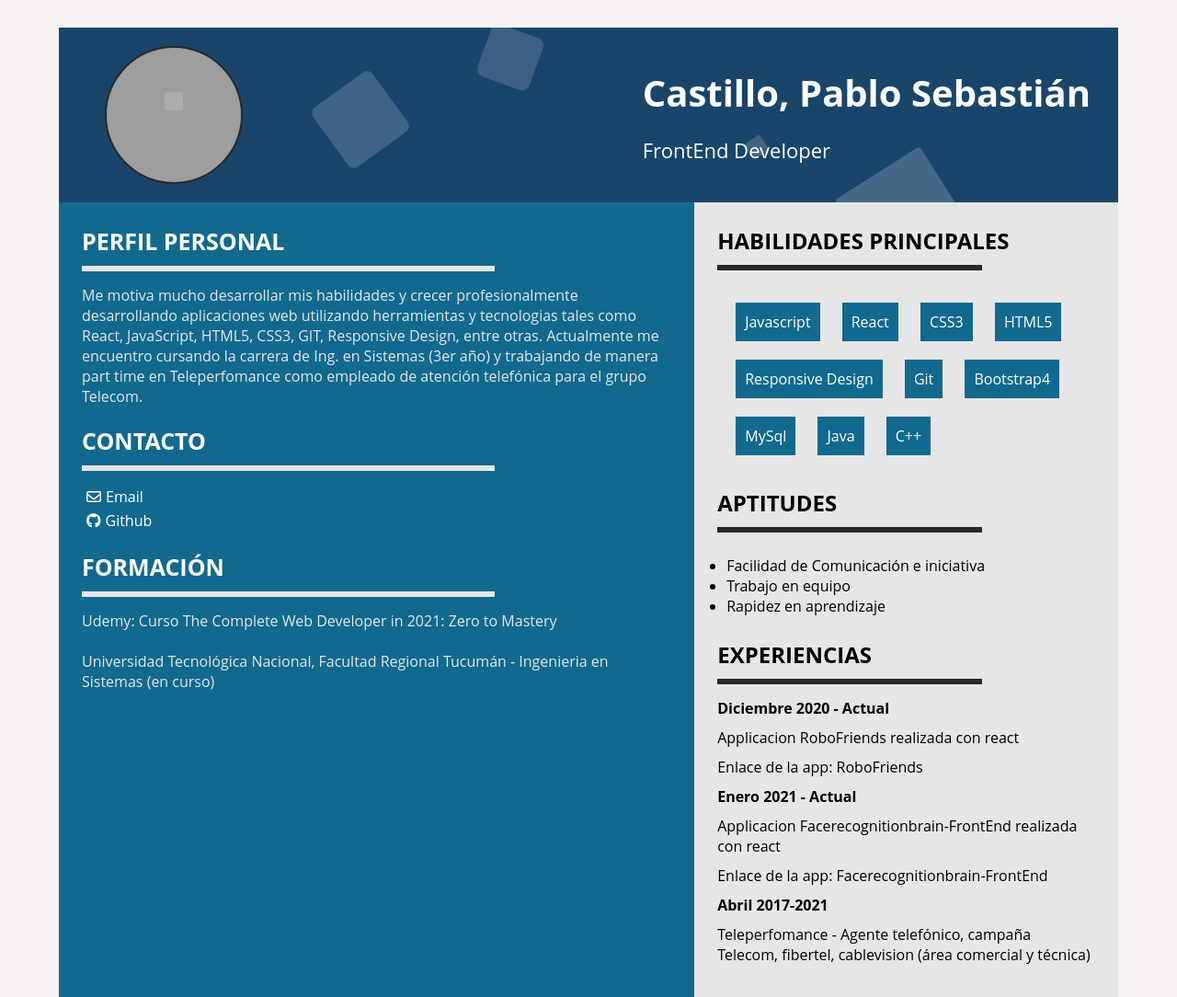
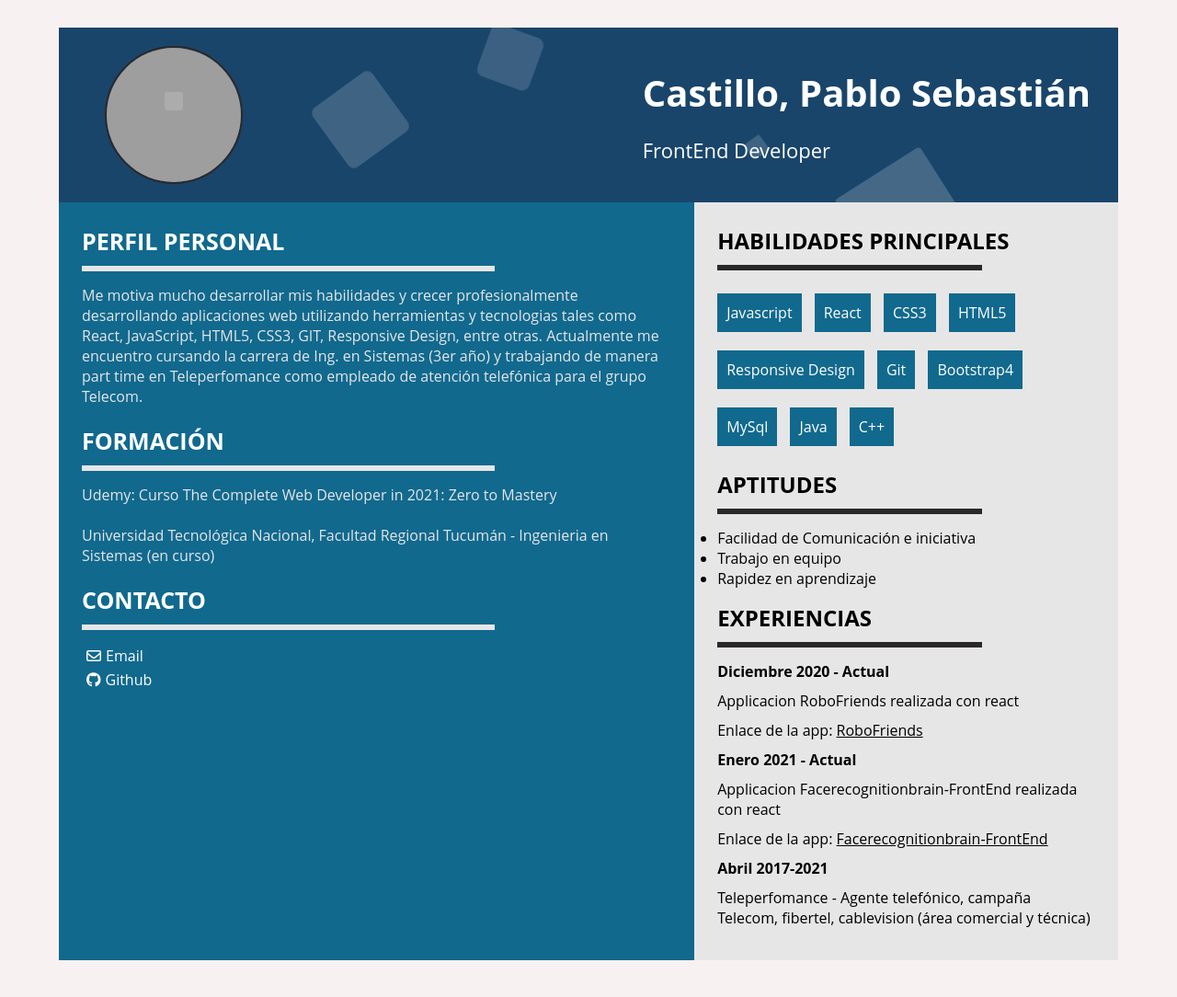
Before and after one commit to psc88/curriculum, a website: page index.html in a window 1280 px wide. Shown: the whole page at 92% size. After the commit the page ends 1044 px from the top, so only its background shows below. Drawn offline with Linux system fonts and the light colour scheme; grey boxes are pictures that could not be loaded.

Commit message:
Arreglando detalles de margenes

```diff
--- a/css/curriculum.css
+++ b/css/curriculum.css
@@ -233,14 +233,14 @@ a {
 .main .right-block .skills li {
     display: inline-block;
     padding: 10px;
-    margin: 10px;
+    margin: 10px 10px 10px 0;
     background-color: #11698e;
     color: #fff;
 }
 
 .main .right-block ul {
     margin-bottom: 15px;
-    padding: 10px;
+    padding: 0px;
 }
 
 .main .right-block h3 {
@@ -254,10 +254,13 @@ a {
 
 .main .right-block article a {
     color: black;
+    text-decoration-line: underline;
 }
 
 .main .right-block article a:hover{
     color: red;
+    text-decoration-line: none;
+    font-size: 20px;
 }
 
 /*---- ------ Media Queries (par una pantalla mas chica) ------ ------*/
@@ -265,6 +268,9 @@ a {
 @media screen and (max-width: 800px) {
     .container {
         width: 100%;
+    }
+    header {
+        padding: 0;
     }
     header .container {
         padding: 5px;
--- a/index.html
+++ b/index.html
@@ -44,16 +44,16 @@
                         para el grupo Telecom.</p>
                 </article>
                 <article class="training">
+                    <h2>FORMACIÓN</h2>
+                    <hr>
+                    <p>Udemy: Curso The Complete Web Developer in 2021: Zero to Mastery </p><br>
+                    <p>Universidad Tecnológica Nacional, Facultad Regional Tucumán - Ingenieria en Sistemas (en curso)</p>
+                </article>
+                <article class="training">
                     <h2>CONTACTO</h2>
                     <hr>
                     <a href="mailto:psc88sdrd@gmail.com"><i class="far fa-envelope"></i>Email</a><br>
                     <a href="https://github.com/psc88" target="_blank"><i class="fab fa-github"></i>Github</a>
-                </article>
-                <article class="training">
-                    <h2>FORMACIÓN</h2>
-                    <hr>
-                    <p>Udemy: Curso The Complete Web Developer in 2021: Zero to Mastery </p><br>
-                    <p>Universidad Tecnológica Nacional, Facultad Regional Tucumán - Ingenieria en Sistemas (en curso)</p>
                 </article>
             </section>
         </div>
```
